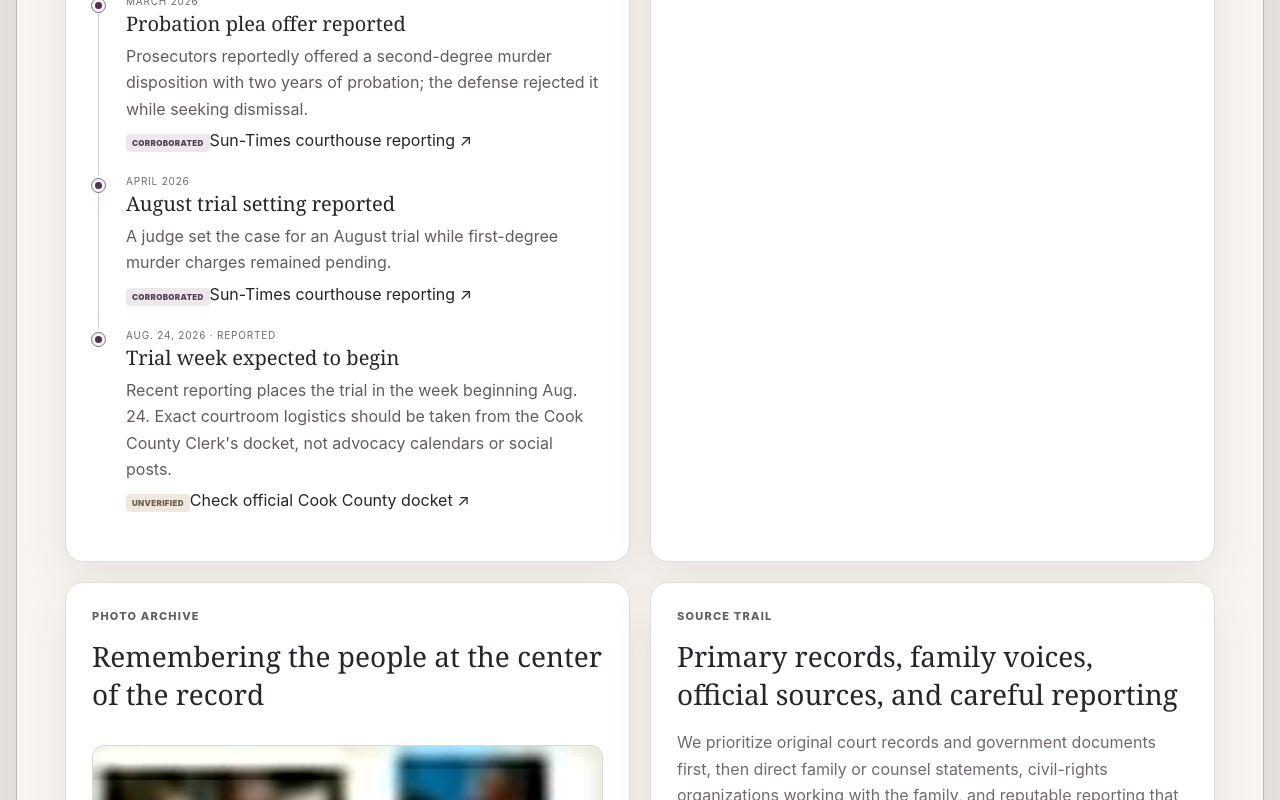
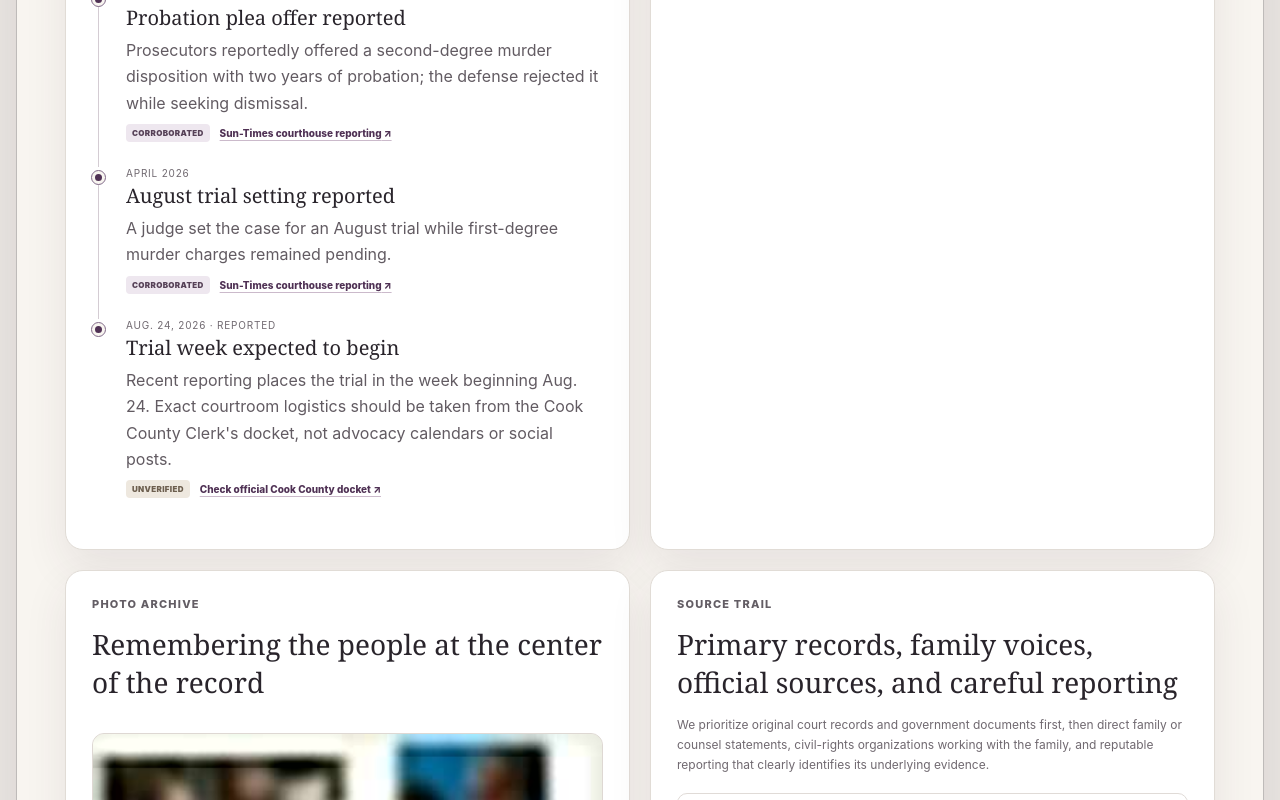
Before and after one commit to katenoahpersonal-svg/Hope-Records, a Next.js app: page /cases/keshia-golden in a window 1280 px wide. Shown: the part 3620-4420 px from the top of the page. Built offline with nearby package versions, Linux system fonts and the light colour scheme.

Commit message:
Style source-linked timelines and document records

```diff
--- a/app/priority.css
+++ b/app/priority.css
@@ -85,12 +85,6 @@
   box-shadow: var(--shadow);
 }
 .caseHeroPortrait img { width: 100%; height: 500px; object-fit: cover; display: block; }
-.caseHeroPortrait figcaption {
-  padding: 11px 13px;
-  color: var(--muted);
-  font-size: 9px;
-  line-height: 1.5;
-}
 .heroTags { margin-top: 18px; }
 .evidenceStandardCard { border-left: 4px solid var(--plum-2); }
 .findingGrid { display: grid; grid-template-columns: repeat(2, minmax(0, 1fr)); gap: 16px; }
@@ -127,20 +121,21 @@
 .timelineResearchItem small { display: block; color: var(--muted); font-size: 10px; text-transform: uppercase; letter-spacing: .08em; margin-bottom: 5px; }
 .timelineResearchItem strong { display: block; font: 500 20px/1.2 Georgia, serif; }
 .timelineResearchItem p { color: #625b62; line-height: 1.65; margin: 7px 0 8px; }
+.timelineEvidenceRow { display: flex; flex-wrap: wrap; align-items: center; gap: 10px; }
+.timelineEvidenceRow .badgeRow, .timelineEvidenceRow .badge { margin-top: 0; }
+.timelineSourceLink {
+  color: var(--plum);
+  font-size: 10px;
+  font-weight: 800;
+  text-decoration: underline;
+  text-decoration-color: #cbbacb;
+  text-underline-offset: 3px;
+}
+.timelineSourceLink:hover { color: var(--plum-2); }
 .researchQuestions { counter-reset: record-question; }
 .researchQuestions li { line-height: 1.65; }
 .mediaCard { overflow: hidden; }
 .mediaHeading { display: flex; align-items: start; justify-content: space-between; gap: 20px; }
-.mediaHeading span {
-  flex: 0 0 auto;
-  border-radius: 999px;
-  background: #f0e4da;
-  color: #6f5548;
-  padding: 7px 9px;
-  font-size: 8px;
-  font-weight: 900;
-  letter-spacing: .1em;
-}
 .caseGalleryImage {
   width: 100%;
   max-height: 760px;
@@ -151,7 +146,7 @@
   background: #eee9e5;
   border: 1px solid #ded8d3;
 }
-.mediaNote { color: var(--muted); font-size: 10px; line-height: 1.6; }
+.sourceIntro { max-width: 860px; color: var(--muted); font-size: 12px; line-height: 1.7; }
 .sourceList { display: grid; gap: 9px; margin-top: 18px; }
 .sourceRow {
   border: 1px solid #e0dbd7;
@@ -174,6 +169,15 @@
 .badge-official-account { background: #e3e7ef; color: #465469; }
 .badge-advocacy-\/\/-party-source { background: #efe3ea; color: #674b5b; }
 .badge-unverified { background: #eee8df; color: #6d5f4f; }
+.documentSourceLink {
+  display: inline-block;
+  margin-top: 12px;
+  color: var(--plum);
+  font-size: 10px;
+  font-weight: 900;
+}
+.documentSourceLink:hover { text-decoration: underline; text-underline-offset: 3px; }
+.documentPending { margin-top: 12px !important; font-style: italic; line-height: 1.45; }
 
 @media (max-width: 1150px) {
   .priorityCaseGrid { grid-template-columns: 1fr; }
@@ -193,4 +197,5 @@
   .mediaHeading { display: grid; }
   .homeShareOptions { grid-template-columns: 1fr; }
   .editorialRibbon { display: grid; }
+  .timelineEvidenceRow { align-items: flex-start; }
 }
```
